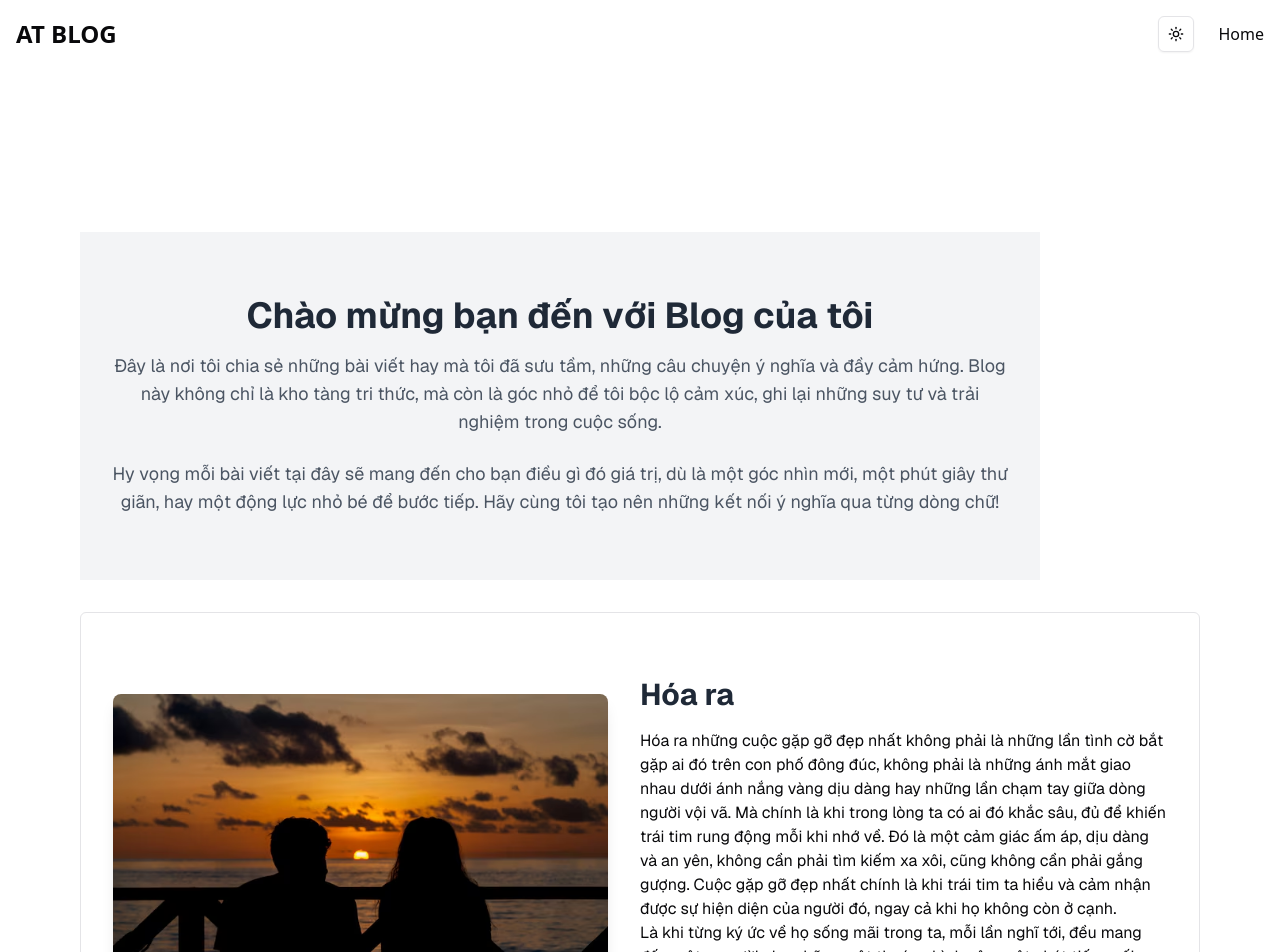
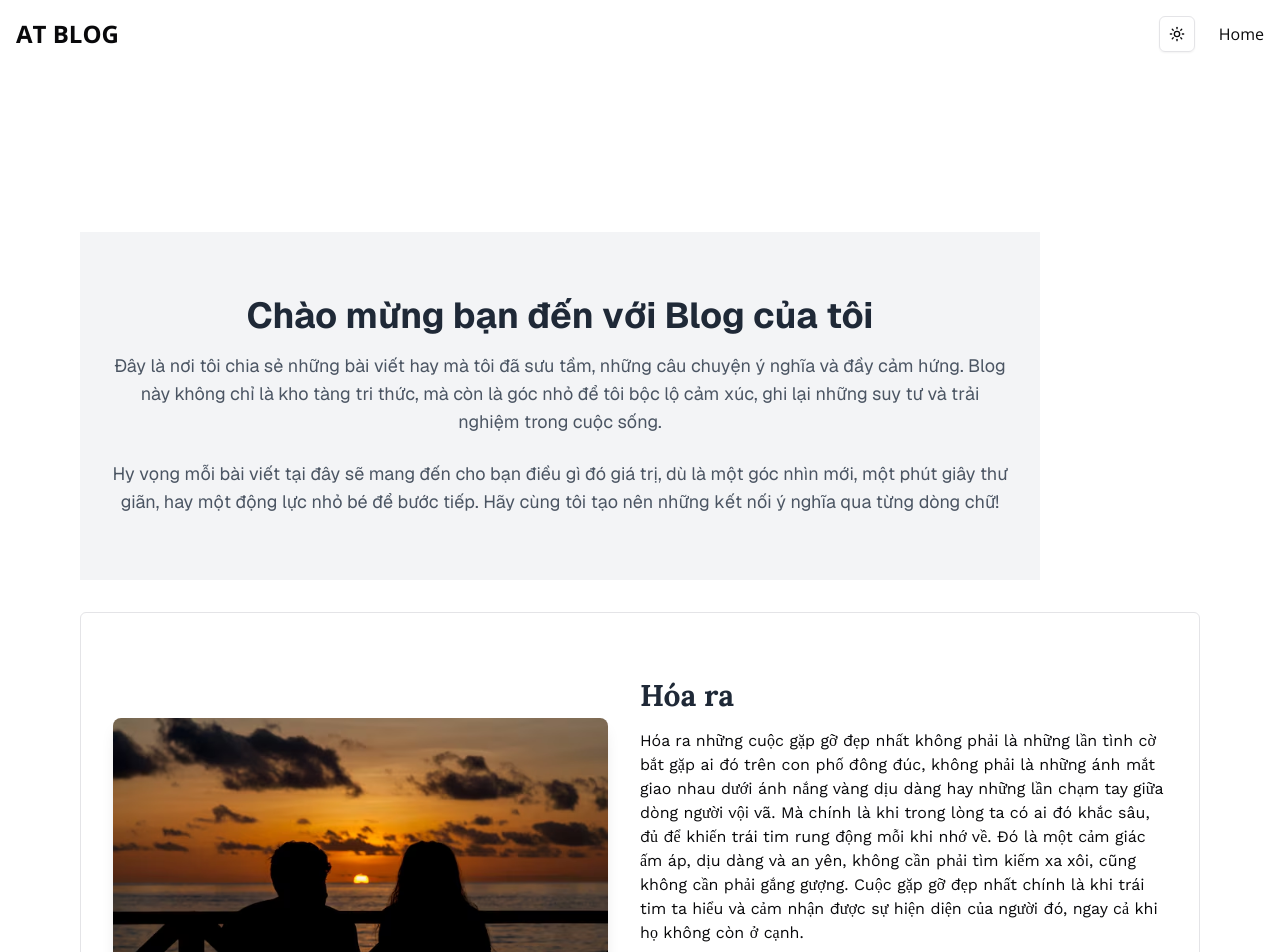
Before and after one commit to trhgatu/at-blog, a Next.js app: page / in a window 1280 px wide. Shown: the top 952 px of the page. Built offline with nearby package versions, Linux system fonts and the light colour scheme.

Commit message:
feat(UI): add font  featured post section

```diff
--- a/src/app/globals.css
+++ b/src/app/globals.css
@@ -1,9 +1,13 @@
+@import url('https://fonts.googleapis.com/css2?family=Open+Sans:ital,wght@0,300..800;1,300..800&display=swap');
+@import url('https://fonts.googleapis.com/css2?family=Lora:ital,wght@0,400..700;1,400..700&family=Open+Sans:ital,wght@0,300..800;1,300..800&display=swap');
+@import url('https://fonts.googleapis.com/css2?family=Fira+Sans:ital,wght@0,100;0,200;0,300;0,400;0,500;0,600;0,700;0,800;0,900;1,100;1,200;1,300;1,400;1,500;1,600;1,700;1,800;1,900&family=Lora:ital,wght@0,400..700;1,400..700&family=Open+Sans:ital,wght@0,300..800;1,300..800&display=swap');
+@import url('https://fonts.googleapis.com/css2?family=Fira+Sans:ital,wght@0,100;0,200;0,300;0,400;0,500;0,600;0,700;0,800;0,900;1,100;1,200;1,300;1,400;1,500;1,600;1,700;1,800;1,900&family=Lora:ital,wght@0,400..700;1,400..700&family=Open+Sans:ital,wght@0,300..800;1,300..800&family=Work+Sans:ital,wght@0,100..900;1,100..900&display=swap');
 @tailwind base;
 @tailwind components;
 @tailwind utilities;
 
 body {
-  font-family: system-ui, -apple-system, BlinkMacSystemFont, 'Segoe UI', Roboto, Oxygen, Ubuntu, Cantarell, 'Open Sans', 'Helvetica Neue', sans-serif;
+
 }
 
 @layer base {
@@ -33,6 +37,7 @@ body {
     --chart-5: 27 87% 67%;
     --radius: 0.5rem;
   }
+
   .dark {
     --background: #202020;
     --foreground: 0 0% 98%;
@@ -65,6 +70,7 @@ body {
   * {
     @apply border-border;
   }
+
   body {
     @apply bg-background text-foreground;
   }
--- a/src/app/main/home/sections/featured-section.tsx
+++ b/src/app/main/home/sections/featured-section.tsx
@@ -15,24 +15,24 @@ const FeaturedSection: React.FC = () => {
                     />
                 </div>
                 <div className="md:w-1/2">
-                    <h2 className="text-3xl font-bold text-gray-800 dark:text-gray-200 mb-4">
+                    <h2 className="text-3xl font-lora font-bold text-gray-800 dark:text-gray-200 mb-4">
                         Hóa ra
                     </h2>
-                    <blockquote>
+                    <blockquote className="font-work">
                         Hóa ra những cuộc gặp gỡ đẹp nhất không phải là những lần tình cờ bắt gặp ai đó
                         trên con phố đông đúc, không phải là những ánh mắt giao nhau dưới ánh nắng vàng
                         dịu dàng hay những lần chạm tay giữa dòng người vội vã. Mà chính là khi trong
                         lòng ta có ai đó khắc sâu, đủ để khiến trái tim rung động mỗi khi nhớ về.
                         Đó là một cảm giác ấm áp, dịu dàng và an yên, không cần phải tìm kiếm xa xôi, cũng
                         không cần phải gắng gượng. Cuộc gặp gỡ đẹp nhất chính là khi trái tim ta hiểu
-                        và cảm nhận được sự hiện diện của người đó, ngay cả khi họ không còn ở cạnh.
-                    </blockquote>
-                    <p>
+                        và cảm nhận được sự hiện diện của người đó, ngay cả khi họ không còn ở cạnh.<br/>
+                        <br />
                         Là khi từng ký ức về họ sống mãi trong ta, mỗi lần nghĩ tới, đều mang đến một
                         nụ cười nhẹ nhõm, một thoáng bình yên, một chút tiếc nuối nhưng không hối hận.
                         Bởi lẽ, không phải mọi cuộc gặp gỡ đều phải có hồi kết, đôi khi chỉ cần giữ
                         lại trong tim một bóng hình đẹp đẽ cũng đủ làm ta thấy hạnh phúc.
-                    </p>
+                    </blockquote>
+
                 </div>
             </div>
         </section>
--- a/tailwind.config.ts
+++ b/tailwind.config.ts
@@ -10,6 +10,12 @@ export default {
 	],
 	theme: {
 		extend: {
+			fontFamily: {
+				sans: ['Open Sans', 'system-ui', 'sans-serif'],
+				lora: ['Lora'],
+				fira: ['Fira Sans'],
+				work: ['Work Sans']
+			},
 			colors: {
 				background: 'hsl(var(--background))',
 				darkBackground: 'hsl(var(--dark-background))',
```
